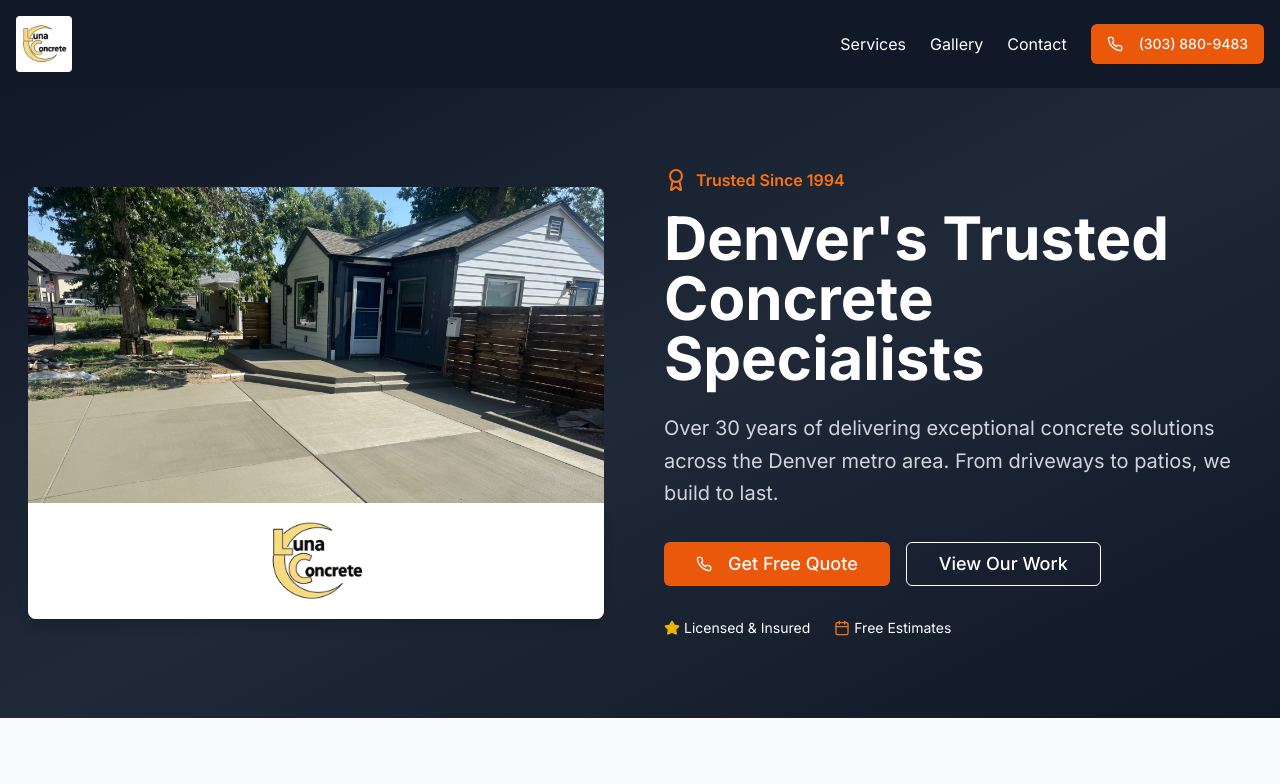
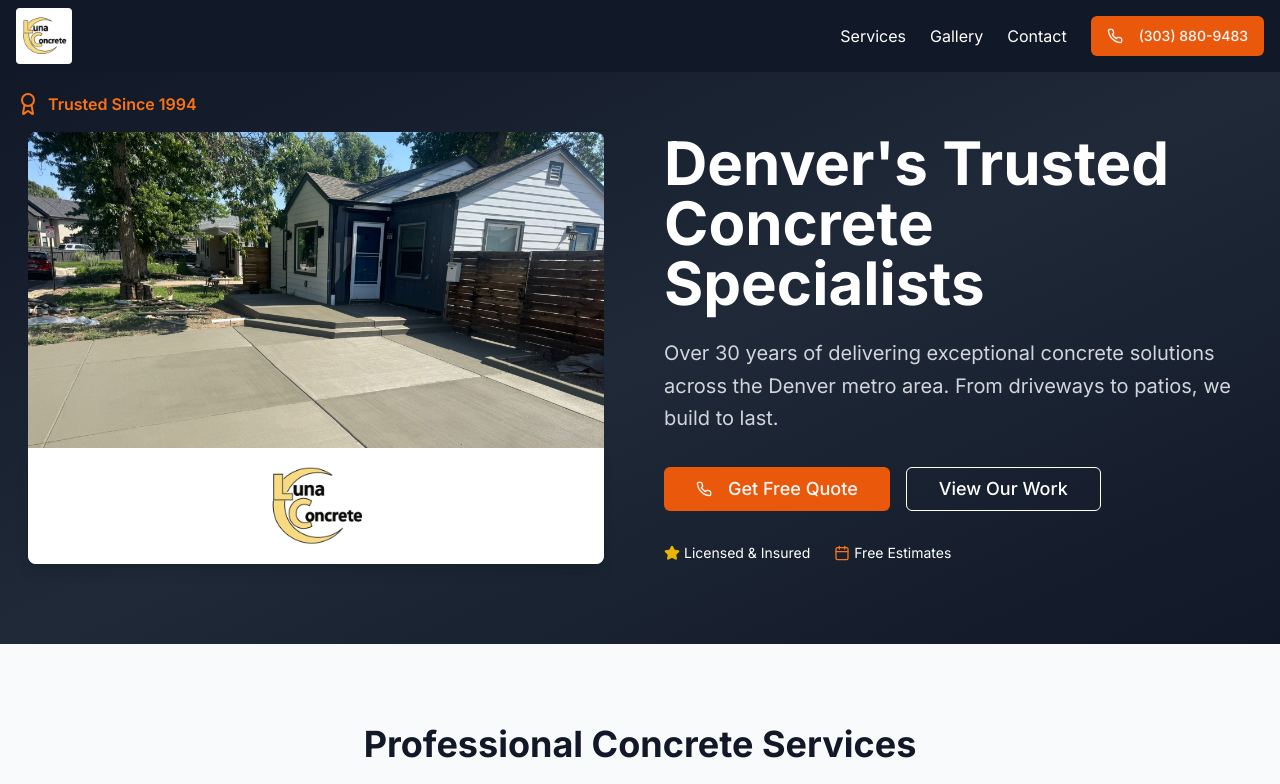
Before and after one commit to JDofDenver/Concrete, a Next.js app: page / in a window 1280 px wide. Shown: the top 784 px of the page. Built offline with nearby package versions, Linux system fonts and the light colour scheme.

Commit message:
Amended spacing between header and hero section

```diff
--- a/app/page.tsx
+++ b/app/page.tsx
@@ -12,7 +12,7 @@ export default function HomePage() {
   return (
     <div className="min-h-screen bg-white">
       {/* Header */}
-      <header className="bg-gray-900 text-white py-4 sticky top-0 z-50">
+      <header className="bg-gray-900 text-white py-2 sticky top-0 z-50">
         <div className="container mx-auto px-4 flex justify-between items-center">
           <div className="flex items-center space-x-3 bg-white rounded p-1">
             <Image
@@ -43,10 +43,14 @@ export default function HomePage() {
       </header>
 
       {/* Hero Section */}
-      <section className="bg-gradient-to-br from-gray-900 via-gray-800 to-gray-900 text-white py-20">
+      <section className="bg-gradient-to-br from-gray-900 via-gray-800 to-gray-900 text-white pt-5 pb-20">
         <div className="container mx-auto px-4">
+          <div className="flex items-center space-x-2 mb-4">
+                <Award className="h-6 w-6 text-orange-500" />
+                <span className="text-orange-500 font-semibold">Trusted Since 1994</span>
+              </div>
           <div className="grid lg:grid-cols-2 gap-12 items-center">
-                       <div className="relative w-full max-w-xl mx-auto">
+            <div className="relative w-full max-w-xl mx-auto">
               {/* Main background image */}
               <Image
                 src="/images/Patio.jpeg"
@@ -69,10 +73,7 @@ export default function HomePage() {
               </div>
             </div>
             <div>
-              <div className="flex items-center space-x-2 mb-4">
-                <Award className="h-6 w-6 text-orange-500" />
-                <span className="text-orange-500 font-semibold">Trusted Since 1994</span>
-              </div>
+
               <h1 className="text-4xl md:text-6xl font-bold mb-6 leading-tight">
                 Denver's Trusted Concrete Specialists
               </h1>
--- a/app/thanks/page.tsx
+++ b/app/thanks/page.tsx
@@ -41,7 +41,7 @@ export default function HomePage() {
       </header>
 
       {/* Hero Section */}
-      <section className="bg-gradient-to-br from-gray-900 via-gray-800 to-gray-900 text-white py-20">
+      <section className="bg-gradient-to-br from-gray-900 via-gray-800 to-gray-900 text-white pt-5 pb-20">
         <div className="container mx-auto px-4">
             <div className="flex items-center space-x-2 mb-4">
                 <Award className="h-6 w-6 text-orange-500" />
```
